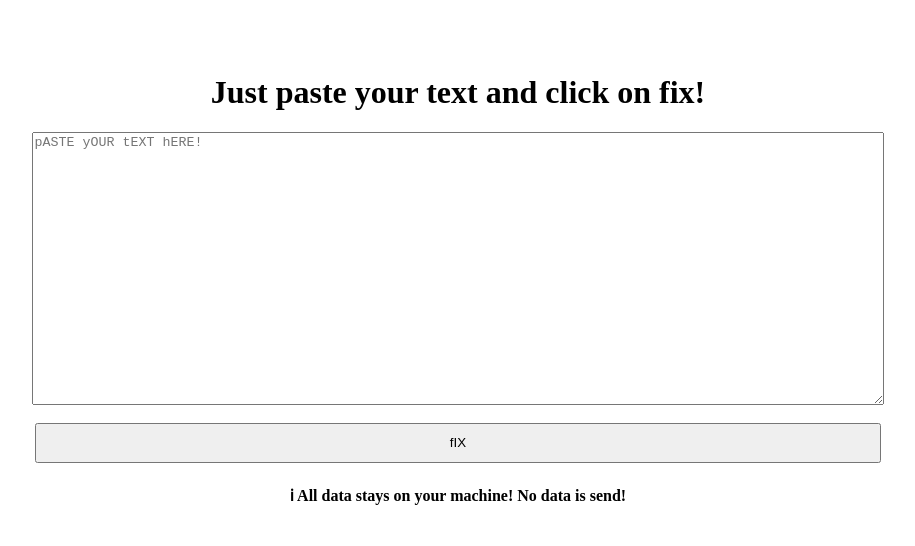
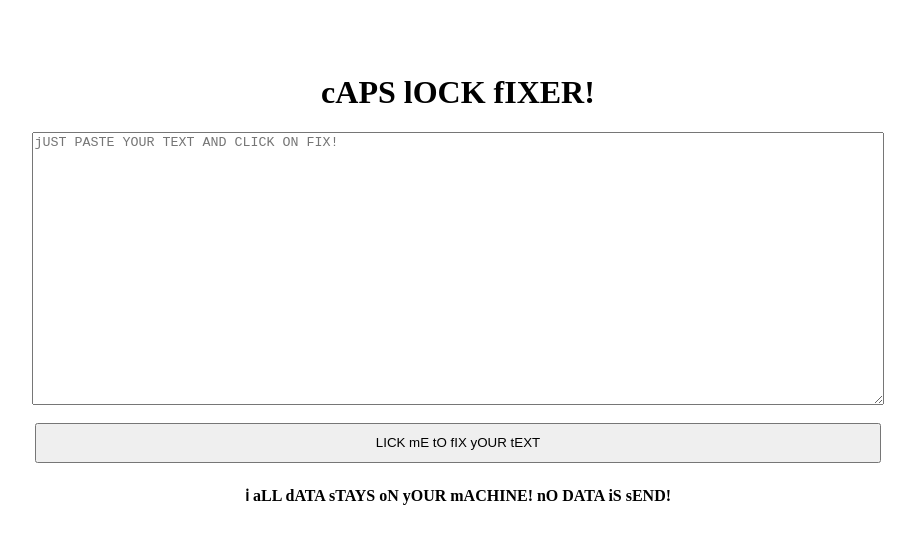
Before and after one commit to chrstnklb/caps-lock-fixer, a plain HTML site: page index.html in a window 1280 px wide. Shown: the whole page, without its empty margins (182-1097 px from the left). Drawn offline with Linux system fonts and the light colour scheme.

Commit message:
"simplify html"

```diff
--- a/index.html
+++ b/index.html
@@ -8,16 +8,14 @@
     <title>cAPS LOCK FIXER!</title>
     <script src="script.js"></script>
     <link rel="stylesheet" href="style.css">
-    <script src="https://cdn.jsdelivr.net/npm/js-confetti@latest/dist/js-confetti.browser.js"></script>
 </head>
 
 <h5 onload="emptyTextArea()">
-    <h1>Just paste your text and click on fix!</h1>
-    <textarea id="input" placeholder="pASTE yOUR tEXT hERE!"></textarea>
+    <h1>cAPS lOCK fIXER!</h1>
+    <textarea id="input" placeholder="jUST PASTE YOUR TEXT AND CLICK ON FIX!"></textarea>
     <br />
-    <button id="btn" onclick="fixClicked()">fIX</button>
-    <h4>ℹ All data stays on your machine! No data is send!</h4>
-    <p id="output"></p>
+    <button onclick="fixClicked()">LICK mE tO fIX yOUR tEXT</button>
+    <h4>ℹ aLL dATA sTAYS oN yOUR mACHINE! nO DATA iS sEND!</h4>
     </body>
 
 </html>
```
